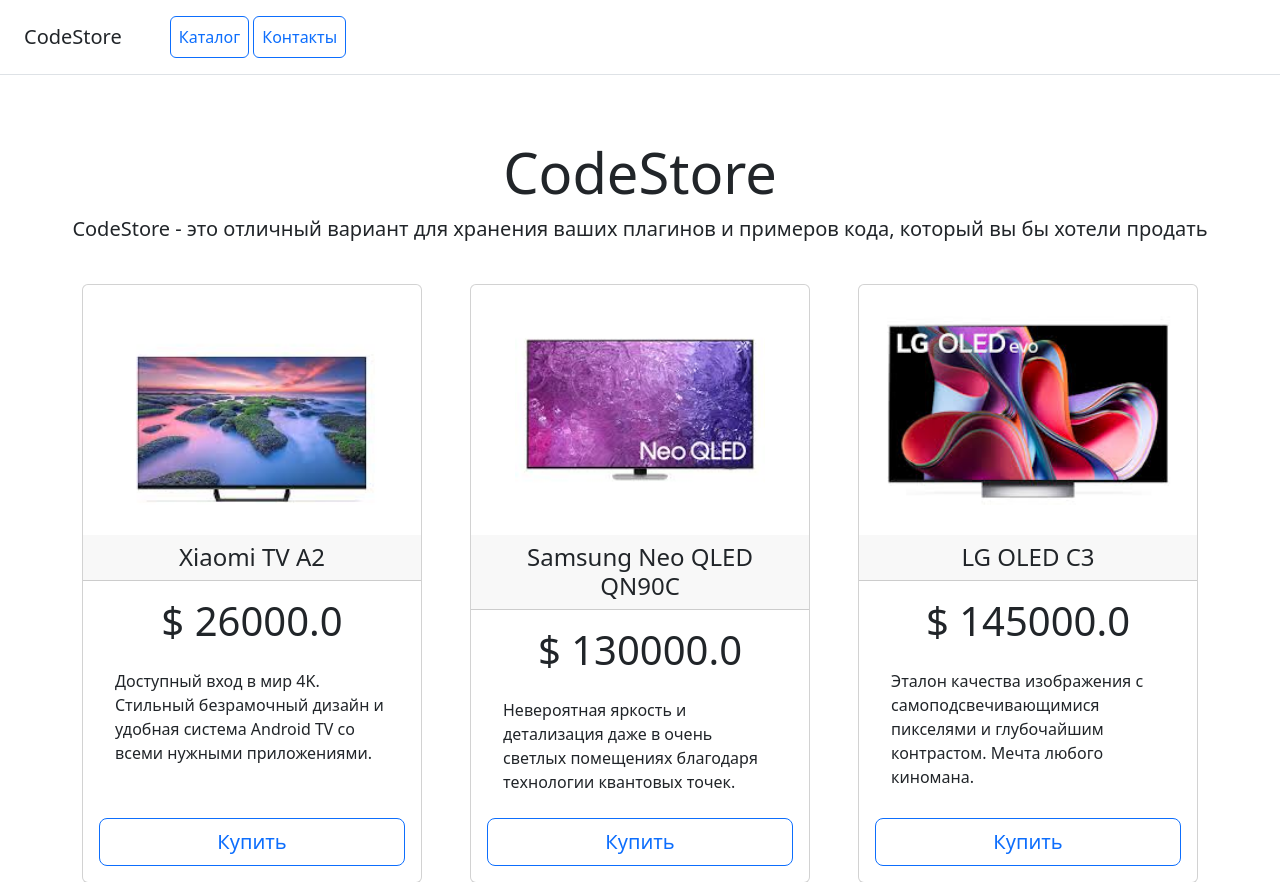
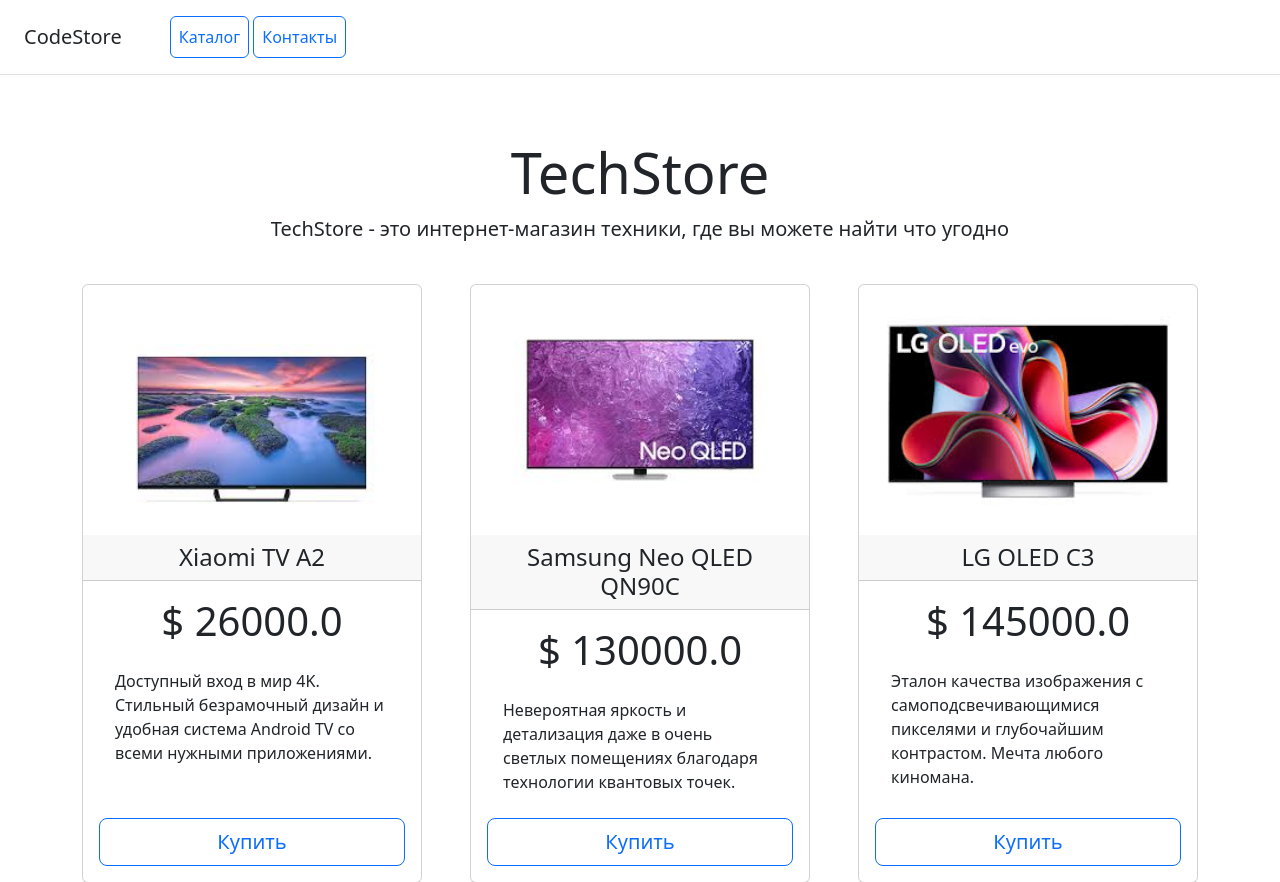
Before and after one commit to TimurAgeenko/web_service_homework_project, a Django app: page /home/ in a window 1280 px wide. Shown: the top 882 px of the page. Run offline with Django 5.2, Linux system fonts and the light colour scheme; data comes from the database, SQL or seed files in the repository; some libraries are stand-ins or nearby versions.

Commit message:
Changed home.html

```diff
--- a/catalog/templates/catalog/home.html
+++ b/catalog/templates/catalog/home.html
@@ -17,9 +17,8 @@
 </div>
 
 <div class="pricing-header px-3 py-3 pt-md-5 pb-md-4 mx-auto text-center">
-    <h1 class="display-4">CodeStore</h1>
-    <p class="lead">CodeStore - это отличный вариант для хранения ваших плагинов и примеров кода, который вы бы хотели
-        продать</p>
+    <h1 class="display-4">TechStore</h1>
+    <p class="lead">TechStore - это интернет-магазин техники, где вы можете найти что угодно</p>
 </div>
 
 <div class="container">
```
